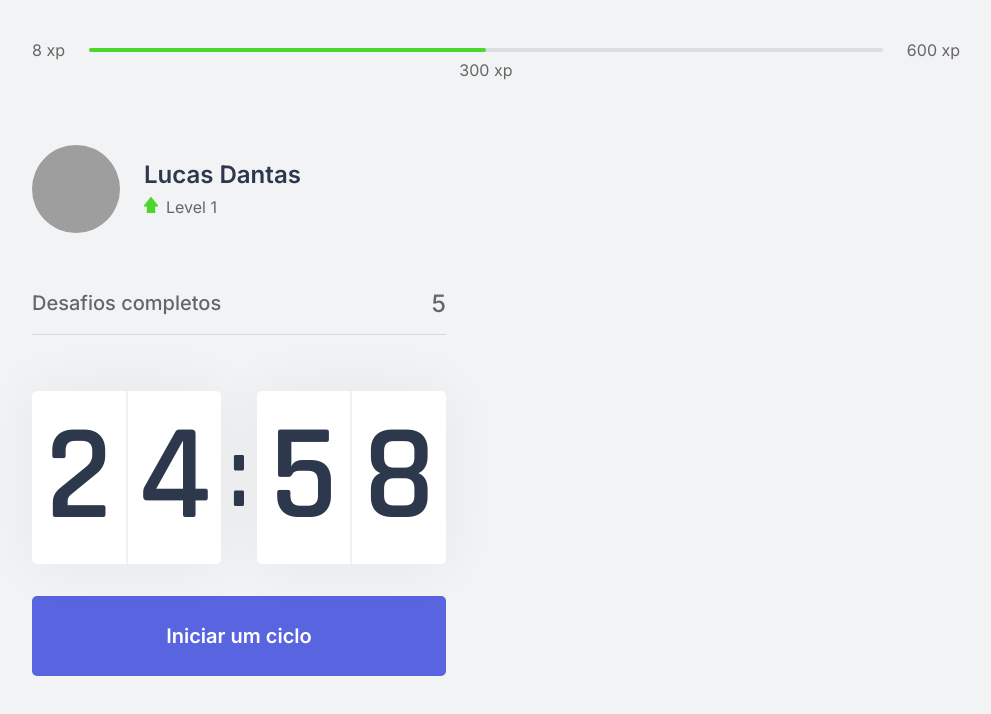
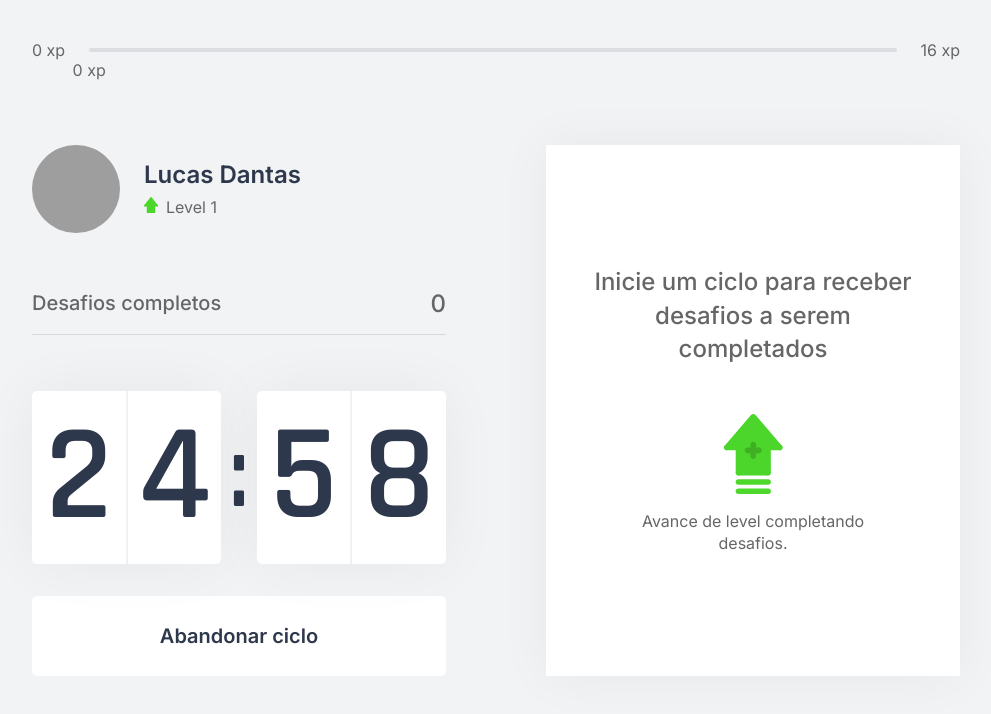
Before and after one commit to LucasDants/ReactJS-MoveIt, a Next.js app: page / in a window 1280 px wide. Both pictures are taken after a click on the button "Iniciar um ciclo". Shown: the top 714 px of the page, without its empty margins (144-1135 px from the left). Built offline with nearby package versions, Linux system fonts and the light colour scheme; grey boxes are pictures that could not be loaded.

Commit message:
Regras de negócio e contextos no react

```diff
--- /dev/null
+++ b/challenges.json
@@ -0,0 +1,62 @@
+[
+  {
+    "type": "body",
+    "description": "Estique um de seus braços com a palma da mão virada para frente e puxe os dedos para cima por 10 segundos por mão.",
+    "amount": 80
+  },
+  {
+    "type": "body",
+    "description": "Estique seu braço contra o peito e puxe-o utilizando o outro braço por 10 segundos por braço.",
+    "amount": 60
+  },
+  {
+    "type": "body",
+    "description": "Puxe seu pescoço com a ajuda da mão para a direita e para a esquerda, permanecendo na posição por alguns segundos.",
+    "amount": 70
+  },
+  {
+    "type": "body",
+    "description": "Com as duas mãos na parte de trás da cabeça, leve-a para baixo, alongando a parte de trás da região.",
+    "amount": 60
+  },
+  {
+    "type": "body",
+    "description": "Cruze as pernas e desça com as mãos esticadas em direção ao chão. Repita o movimento com a outra perna na frente.",
+    "amount": 100
+  },
+  {
+    "type": "body",
+    "description": "Sentado, abra as pernas e tente encostar as palmas das mãos no chão, repita 3 vezes por 5 segundos.",
+    "amount": 80
+  },
+  {
+    "type": "body",
+    "description": "Puxe o joelho de encontro ao peito e segure, troque de perna após 10 segundos.",
+    "amount": 50
+  },
+  {
+    "type": "body",
+    "description": "Sentado, cruze uma perna e incline seu tronco à frente, troque de perna após 10 segundos.",
+    "amount": 80
+  },
+  {
+    "type": "eye",
+    "description": "Sentado, feche os olhos e cubra-os com as palmas da mão durante 2 minutos, depois abra normalmente.",
+    "amount": 90
+  },
+  {
+    "type": "eye",
+    "description": "Em algum ambiente aberto, olhe o mais longe que puder em quatro direções por 3s, mexa apenas os olhos. Repita 3 vezes.",
+    "amount": 140
+  },
+  {
+    "type": "eye",
+    "description": "Usando os polegares, massage a área abaixo das sobrancelhas em movimentos circulares por 15 segundos.",
+    "amount": 70
+  },
+  {
+    "type": "body",
+    "description": "Em pé, gire a cintura o máximo que puder para a esquerda, segure por cinco segundos. Repita para a direita.",
+    "amount": 90
+  }
+]
--- /dev/null
+++ b/src/components/ChallengeBox.tsx
@@ -0,0 +1,46 @@
+import { useContext } from "react";
+import { ChallengesContext } from "../contexts/ChallengesContexts";
+import styles from "../styles/components/ChallengeBox.module.css";
+
+export function ChallengeBox() {
+  const { activeChallenge, resetChallenge } = useContext(ChallengesContext)
+
+  return (
+    <div className={styles.challengeBoxContainer}>
+      {activeChallenge ? (
+        <div className={styles.challengeActive}>
+            <header>Ganhe {activeChallenge.amount} xp</header>
+            <main>
+            <img src={`icons/${activeChallenge.type}.svg`} alt=""/>
+                <strong>Novo desafio</strong>
+                <p>{activeChallenge.description}</p>
+            </main>
+            <footer>
+                <button
+                    type="button"
+                    className={styles.challengeFailedButton}
+                    onClick={resetChallenge}
+                >
+                    Falhei</button>
+                <button
+                    type="button"
+                    className={styles.challengeSucceededButton}
+                    onClick={() => {}}
+                >
+                    Completei</button>
+            </footer>
+        </div>
+      ) : (
+        <div className={styles.challengeNotActive}>
+          <strong>
+            Inicie um ciclo para receber desafios a serem completados
+          </strong>
+          <p>
+            <img src="icons/level-up.svg" alt="Level up" />
+            Avance de level completando desafios.
+          </p>
+        </div>
+      )}
+    </div>
+  );
+}
--- a/src/components/CompletedChallenges.tsx
+++ b/src/components/CompletedChallenges.tsx
@@ -1,10 +1,14 @@
+import { useContext } from 'react'
+import { ChallengesContext } from '../contexts/ChallengesContexts'
 import styles from '../styles/components/CompletedChallenges.module.css'
 
 export function CompletedChallenges() {
+    const {challengesCompleted} = useContext(ChallengesContext)
+
     return (
         <div className={styles.completedChallengesContainer}>
             <span>Desafios completos</span>
-            <span>5</span>
+            <span>{challengesCompleted}</span>
         </div>
     )
 }
--- a/src/components/Countdown.tsx
+++ b/src/components/Countdown.tsx
@@ -1,50 +1,72 @@
-import { useState, useEffect } from 'react'
-import styles from '../styles/components/Countdown.module.css'
+import { useState, useEffect, useContext } from "react";
+import { ChallengesContext } from "../contexts/ChallengesContexts";
+import styles from "../styles/components/Countdown.module.css";
+
+let countdownTimeout: NodeJS.Timeout;
 
 export function Countdown() {
-    const [time, setTime] = useState(25 * 60)
-    const [active, setActive] = useState(false)
+  const {startNewChallenge} = useContext(ChallengesContext)
+  const [time, setTime] = useState(25 * 60);
+  const [isActive, setIsActive] = useState(false);
+  const [hasFinished, setHasFinished] = useState(false);
   const minutes = Math.floor(time / 60);
   const seconds = time % 60;
 
   //padStart se a string n tiver 2 caracteres ele vai preencher o restante a esquerda com 0
-    const [minuteLeft, minuteRight] = String(minutes).padStart(2, '0').split('')
-    const [secondLeft, secondRight] = String(seconds).padStart(2, '0').split('')
+  const [minuteLeft, minuteRight] = String(minutes).padStart(2, "0").split("");
+  const [secondLeft, secondRight] = String(seconds).padStart(2, "0").split("");
 
   function startCountdown() {
-        setActive(true);
+    setIsActive(true);
+  }
+
+  function resetCountdown() {
+    clearTimeout(countdownTimeout);
+    setIsActive(false);
+    setTime(25 * 60);
   }
 
   useEffect(() => {
-        if(active && time > 0) {
-            setTimeout(() => {
-                setTime(time - 1)
-            }, 1000)
+    if (isActive && time > 0) {
+      countdownTimeout = setTimeout(() => {
+        setTime(time - 1);
+      }, 1000);
+    } else if (isActive && time === 0) {
+      setHasFinished(true);
+      setIsActive(false);
+      startNewChallenge()
     }
-    }, [active, time])
+  }, [isActive, time]);
 
   return (
     <div>
       <div className={styles.countdownContainer}>
         <div>
-                    <span>
-                        {minuteLeft}
-                    </span>
-                    <span>
-                        {minuteRight}
-                    </span>
+          <span>{minuteLeft}</span>
+          <span>{minuteRight}</span>
         </div>
         <span>:</span>
         <div>
-                    <span>
-                       {secondLeft}
-                    </span>
-                    <span>
-                       {secondRight}
-                    </span>
+          <span>{secondLeft}</span>
+          <span>{secondRight}</span>
         </div>
       </div>
       <div>
+        {hasFinished ? (
+          <button disabled className={styles.countdownButton}>
+            Ciclo encerrado
+          </button>
+        ) : (
+          <>
+            {isActive ? (
+              <button
+                type="button"
+                className={`${styles.countdownButton} ${styles.countdownButtonActive}`}
+                onClick={resetCountdown}
+              >
+                Abandonar ciclo
+              </button>
+            ) : (
               <button
                 type="button"
                 className={styles.countdownButton}
@@ -52,7 +74,10 @@
               >
                 Iniciar um ciclo
               </button>
+            )}
+          </>
+        )}
       </div>
     </div>
-    )
+  );
 }
--- a/src/components/ExperienceBar.tsx
+++ b/src/components/ExperienceBar.tsx
@@ -1,14 +1,19 @@
+import { useContext } from 'react'
+import { ChallengesContext } from '../contexts/ChallengesContexts'
 import styles from '../styles/components/ExperienceBar.module.css'
 
 export function ExperienceBar() {
+    const { currentExperience, experienceToNextLevel} = useContext(ChallengesContext)
+    const percentToNextLevel = Math.round(currentExperience * 100)/ experienceToNextLevel
+
     return (
         <header className={styles.experienceBar}>
-            <span>8 xp</span>
+            <span>0 xp</span>
             <div>
-                <div style={{ width: '50%' }}/>
-                <span className={styles.currentExperience} style={{ left: '50%'}}>300 xp</span>
+                <div style={{ width: `${percentToNextLevel}%` }}/>
+                <span className={styles.currentExperience} style={{ left: `${percentToNextLevel}%`}}>{currentExperience} xp</span>
             </div>
-            <span>600 xp</span>
+            <span>{experienceToNextLevel} xp</span>
         </header>
     )
 }
--- /dev/null
+++ b/src/contexts/ChallengesContexts.tsx
@@ -0,0 +1,65 @@
+import { createContext, ReactNode, useState } from "react";
+import challenges from '../../challenges.json'
+
+interface Challenge {
+    type: 'body' | 'eye'
+    description: string
+    amount: number
+
+}
+
+interface ChallengesContextData {
+    level: number
+    currentExperience: number
+    challengesCompleted: number
+    activeChallenge: Challenge
+    experienceToNextLevel: number
+    levelUp: () => void
+    startNewChallenge: () => void
+    resetChallenge: () => void
+}
+
+interface ChallengesProviderProps {
+    children: ReactNode;
+}
+
+export const ChallengesContext = createContext({} as ChallengesContextData);
+
+export function ChallengesProvider({ children }: ChallengesProviderProps) {
+  const [level, setLevel] = useState(0);
+  const [currentExperience, setCurrentExperience] = useState(0);
+  const [challengesCompleted, setChallengesCompleted] = useState(0);
+    const [activeChallenge, setActiveChallenge] = useState(null)
+    const experienceToNextLevel = Math.pow((level + 1) * 4, 2)
+
+  function levelUp() {
+    setLevel(level + 1);
+  }
+
+  function startNewChallenge() {
+        const randomChallengeIndex = Math.floor(Math.random() * challenges.length)
+        const challenge = challenges[randomChallengeIndex]
+        setActiveChallenge(challenge)
+    }
+
+    function resetChallenge() {
+        setActiveChallenge(null)
+    }
+
+  return (
+    <ChallengesContext.Provider
+      value={{
+        level,
+        currentExperience,
+        challengesCompleted,
+        activeChallenge,
+        experienceToNextLevel,
+        levelUp,
+        startNewChallenge,
+        resetChallenge
+      }}
+    >
+      {children}
+    </ChallengesContext.Provider>
+  );
+}
--- a/src/pages/_app.tsx
+++ b/src/pages/_app.tsx
@@ -1,8 +1,13 @@
 //algo que não muda durante toda a aplicação e que vai repetir em todas as paginas, mas é recalculado
 import '../styles/global.css'
+import { ChallengesProvider } from '../contexts/ChallengesContexts'
 
 function MyApp({ Component, pageProps }) {
-  return <Component {...pageProps} />
+  return (
+  <ChallengesProvider>
+    <Component {...pageProps} />
+  </ChallengesProvider>
+  )
 }
 
 export default MyApp
--- a/src/pages/index.tsx
+++ b/src/pages/index.tsx
@@ -1,11 +1,12 @@
+import Head from 'next/head'
+
 import { CompletedChallenges } from "../components/CompletedChallenges";
 import { Countdown } from "../components/Countdown";
 import { ExperienceBar } from "../components/ExperienceBar";
 import { Profile } from "../components/Profile";
 
-import Head from 'next/head'
-
 import styles from '../styles/pages/Home.module.css'
+import { ChallengeBox } from "../components/ChallengeBox";
 
 export default function Home() {
   return (
@@ -21,7 +22,7 @@
         <Countdown />
         </div>
         <div>
-
+          <ChallengeBox />
         </div>
       </section>
     </div>
--- /dev/null
+++ b/src/styles/components/ChallengeBox.module.css
@@ -0,0 +1,105 @@
+.challengeBoxContainer {
+    height: 100%;
+    background: var(--white);
+    border: 5px;
+    box-shadow: 0 0 50px rgba(0, 0, 0, 0.05);
+    padding: 1.5rem 2rem;
+
+    display: flex;
+    flex-direction: column;
+    align-items: center;
+    justify-content: center;
+    text-align: center;
+}
+
+.challengeNotActive {
+    display: flex;
+    flex-direction: column;
+    align-items: center;
+}
+
+.challengeNotActive strong {
+    font-size: 1.5rem;
+    font-weight: 500;
+    line-height: 1.4;
+}
+
+.challengeNotActive p {
+    display: flex;
+    flex-direction: column;
+    align-items: center;
+    line-height: 1.4;
+    max-width: 70%;
+    margin-top: 3rem;
+}
+
+.challengeNotActive p img {
+    margin-bottom: 1rem;
+}
+
+.challengeActive {
+    height: 100%;
+    display: flex;
+    flex-direction: column;
+}
+
+.challengeActive header {
+    color: var(--blue);
+    font-weight: 600;
+    font-size: 1.25rem;
+    padding: 0 2rem 1.5rem;
+    border-bottom: 1px solid var(--gray-line);
+}
+
+.challengeActive main {
+    flex: 1;
+    display: flex;
+    flex-direction: column;
+    align-items: center;
+    justify-content: center;
+
+}
+
+.challengeActive main strong {
+    font-weight: 600;
+    font-size: 2rem;
+    color: var(--title);
+    margin: 1.5rem 0 1rem;
+
+}
+
+.challengeActive main p {
+    line-height: 1.5;
+}
+
+.challengeActive footer {
+    display: grid;
+    grid-template-columns: repeat(2, 1fr);
+    gap: 1rem;
+}
+
+.challengeActive footer button {
+    height: 3rem;
+    display: flex;
+    align-items: center;
+    justify-content: center;
+    border: 0;
+    border-radius: 5px;
+
+    color: var(--white);
+    font-size: 1rem;
+    font-weight: 600;
+    transition: filter 0.2s;
+}
+
+.challengeActive footer button.challengeFailedButton {
+    background: var(--red);
+}
+
+.challengeActive footer button.challengeSucceededButton {
+    background: var(--green);
+}
+
+.challengeActive footer button:hover {
+    filter:brightness(0.9)
+}
--- a/src/styles/components/Countdown.module.css
+++ b/src/styles/components/Countdown.module.css
@@ -52,6 +52,22 @@
     transition: background-color 0.2s;
 }
 
-.countdownButton:hover {
+.countdownButton:not(:disabled):hover {
     background: var(--blue-dark);
 }
+
+.countdownButtonActive {
+    background: var(--white);
+    color: var(--title);
+}
+
+.countdownButtonActive:not(:disabled):hover {
+    background: var(--red);
+    color: var(--white);
+}
+
+.countdownButtonActive:disabled {
+    background: var(--white);
+    color: var(--text);
+    cursor: not-allowed;
+}
```
Lines whose indentation alone changed are shown as unchanged.
